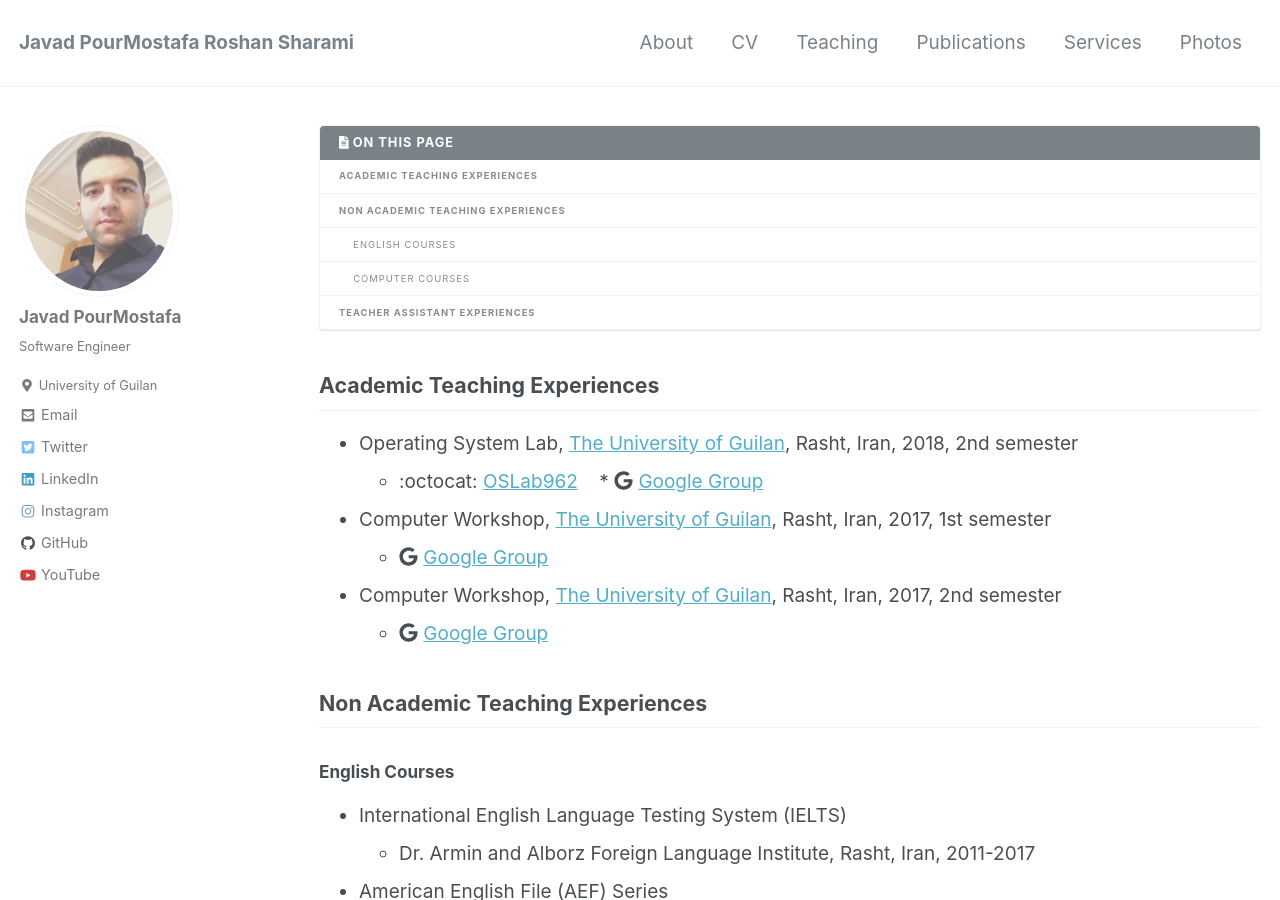
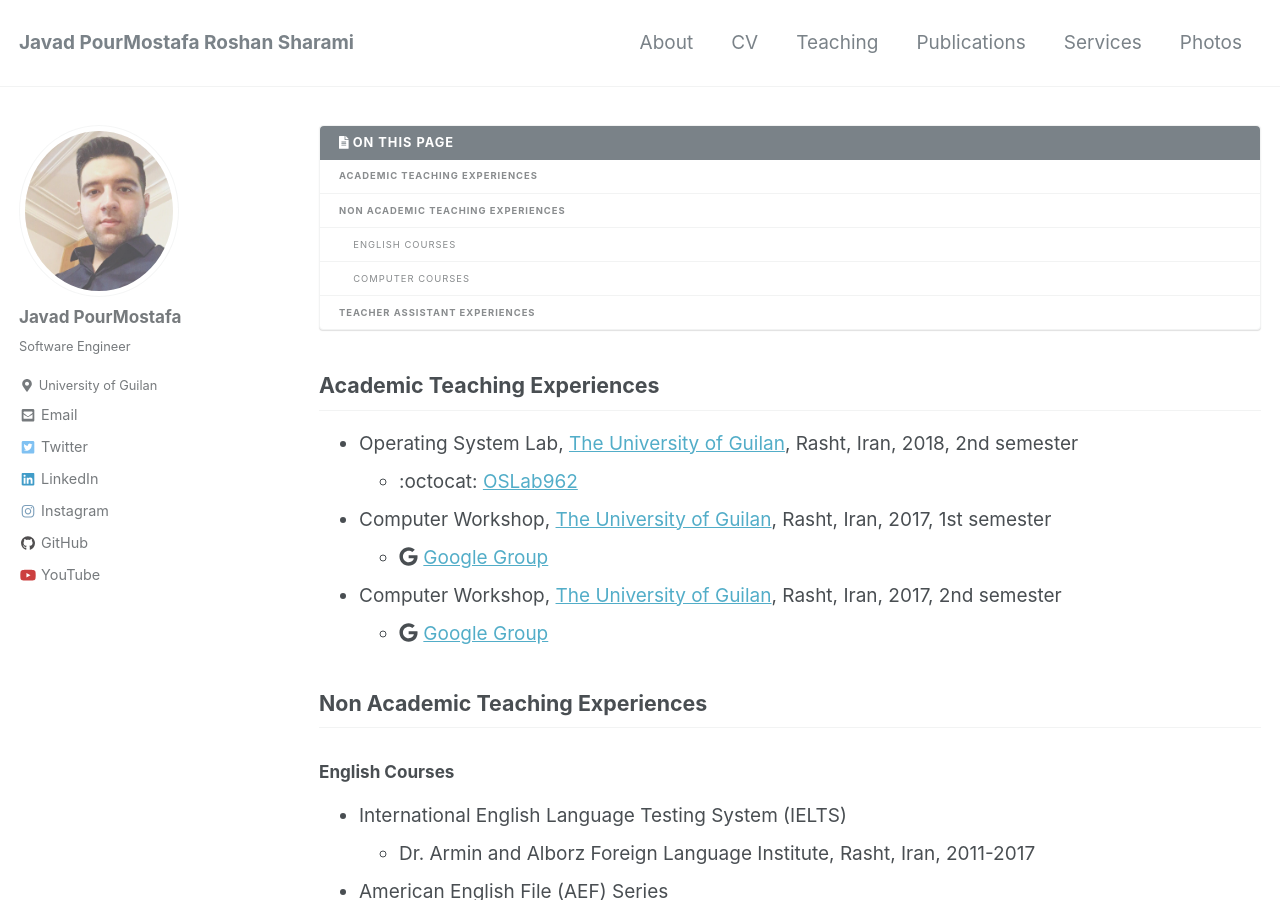
Before and after one commit to JoyeBright/JoyeBright.github.io, a Jekyll site: the page built from _pages/teaching.md, in a window 1280 px wide and 900 px high. Built offline with Jekyll 4.4.1, drawn with Linux system fonts in a browser that asks for light colours; nearby versions of some CDN libraries.

Commit message:
Update teaching.md

```diff
--- a/_pages/teaching.md
+++ b/_pages/teaching.md
@@ -11,7 +11,6 @@ author_profile: true
 ## Academic Teaching Experiences
 *   Operating System Lab, [The University of Guilan](http://ce.guilan.ac.ir), Rasht, Iran, 2018, 2nd semester
     *   :octocat: [OSLab962](https://github.com/JoyeBright/OSLab962)
-    *   <i class="fab fa-google"></i> [Google Group](https://groups.google.com/forum/#!forum/oslab962)
 *   Computer Workshop, [The University of Guilan](http://ce.guilan.ac.ir), Rasht, Iran, 2017, 1st semester
     *   <i class="fab fa-google"></i> [Google Group](https://groups.google.com/forum/#!forum/clab961)
 *   Computer Workshop, [The University of Guilan](http://ce.guilan.ac.ir), Rasht, Iran, 2017, 2nd semester
```
